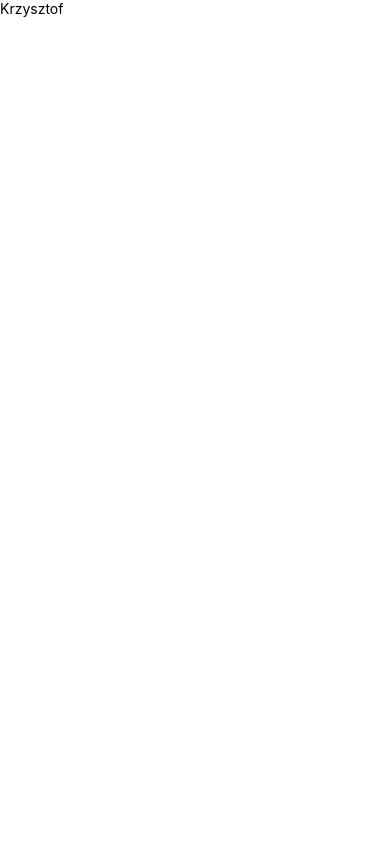
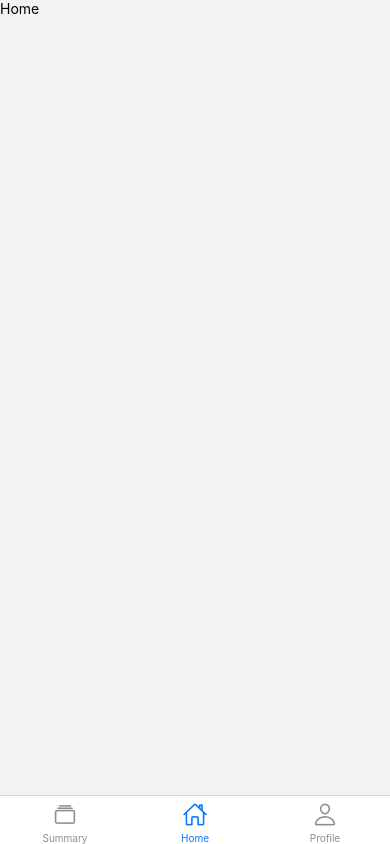
Before and after one commit to KaWis17/DrinkBabyMobile, a React Native app: screen / in a window 390 px wide. Built offline with nearby package versions, Linux system fonts and the light colour scheme.

Commit message:
Created BottomTabNavigation

```diff
--- a/package.json
+++ b/package.json
@@ -20,6 +20,7 @@
     "react-native": "0.73.2",
     "react-native-safe-area-context": "4.8.2",
     "react-native-screens": "~3.29.0",
+    "react-native-vector-icons": "^10.0.3",
     "zustand": "^4.5.0"
   },
   "devDependencies": {
--- a/src/navigation/BottomNavigation.js
+++ b/src/navigation/BottomNavigation.js
@@ -1,27 +1,47 @@
 import { createBottomTabNavigator } from '@react-navigation/bottom-tabs';
 import useAuth from '../firebase/AuthProvider'
 import { View, Text } from 'react-native';
+
+import Ionicons from 'react-native-vector-icons/Ionicons';
+
+import Summary from '../screens/Summary';
+import Home from '../screens/Home';
+import Profile from '../screens/Profile';
 
 const BottomNavigation = () => {
 
     const Navigation = createBottomTabNavigator();
     const { user } = useAuth();
 
-    console.log(user);
     return (
        <>
             {user ? (
+                <Navigation.Navigator
+                    screenOptions={{headerShown: false}}
+                    initialRouteName="Home"
+                >
+                    <Navigation.Screen
+                        name='Summary'
+                        component={Summary}
+                        options={{tabBarIcon: ({ color, size }) => (<Ionicons name="albums-outline" color={color} size={size} />)}}
+                    />
 
-                <View className='flex-1 justify-center items-center'>
-                    <Text>{user}</Text>
-                </View>
+                    <Navigation.Screen
+                        name='Home'
+                        component={Home}
+                        options={{tabBarIcon: ({ color, size }) => (<Ionicons name="home-outline" color={color} size={size} />)}}
+                    />
 
+                    <Navigation.Screen
+                        name='Profile'
+                        component={Profile}
+                        options={{tabBarIcon: ({ color, size }) => (<Ionicons name="person-outline" color={color} size={size} />)}}
+                    />
+                </Navigation.Navigator>
             ) : (
-
                 <View className='flex-1 justify-center items-center'>
                     <Text>Niezalogowany</Text>
                 </View>
-
             )}
        </>
     )
--- /dev/null
+++ b/src/screens/Home.js
@@ -0,0 +1,12 @@
+import { SafeAreaView, Text } from 'react-native'
+import React from 'react'
+
+const Home = () => {
+  return (
+        <SafeAreaView className='flex-1 items-center justify-center'>
+            <Text>Home</Text>
+        </SafeAreaView>
+  )
+}
+
+export default Home
--- /dev/null
+++ b/src/screens/Profile.js
@@ -0,0 +1,16 @@
+import { SafeAreaView, Text } from 'react-native'
+import React from 'react'
+import useAuth from '../firebase/AuthProvider'
+
+const Profile = () => {
+
+    const { user } = useAuth();
+
+    return (
+        <SafeAreaView className='flex-1 items-center justify-center'>
+            <Text>{user}</Text>
+        </SafeAreaView>
+    )
+}
+
+export default Profile
--- /dev/null
+++ b/src/screens/Summary.js
@@ -0,0 +1,12 @@
+import { SafeAreaView, Text } from 'react-native'
+import React from 'react'
+
+const Summary = () => {
+  return (
+      <SafeAreaView className='flex-1 items-center justify-center'>
+          <Text>Summary</Text>
+      </SafeAreaView>
+  )
+}
+
+export default Summary
```
Also changed, not shown: 1 other file (tests, documents, lock files or other folders).
